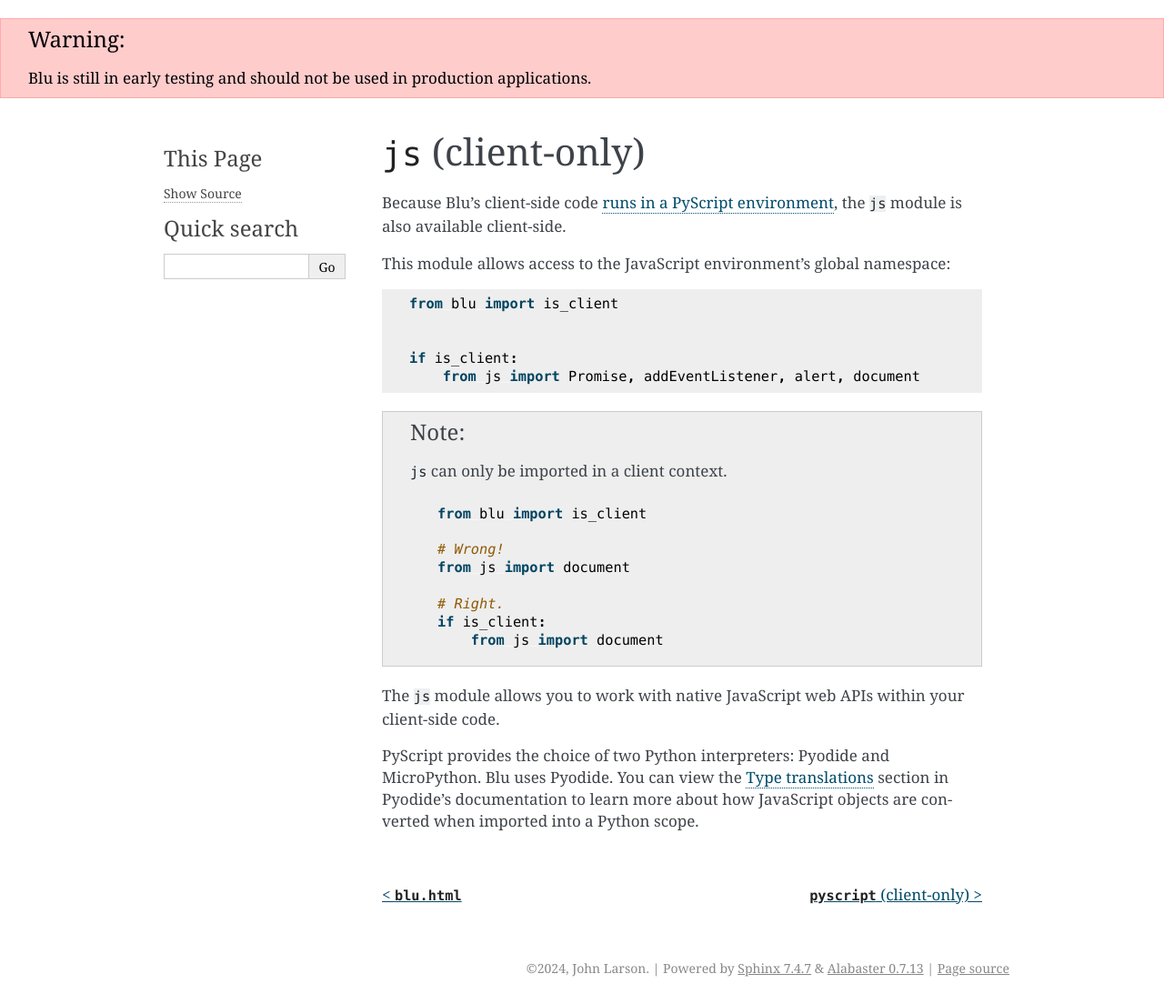
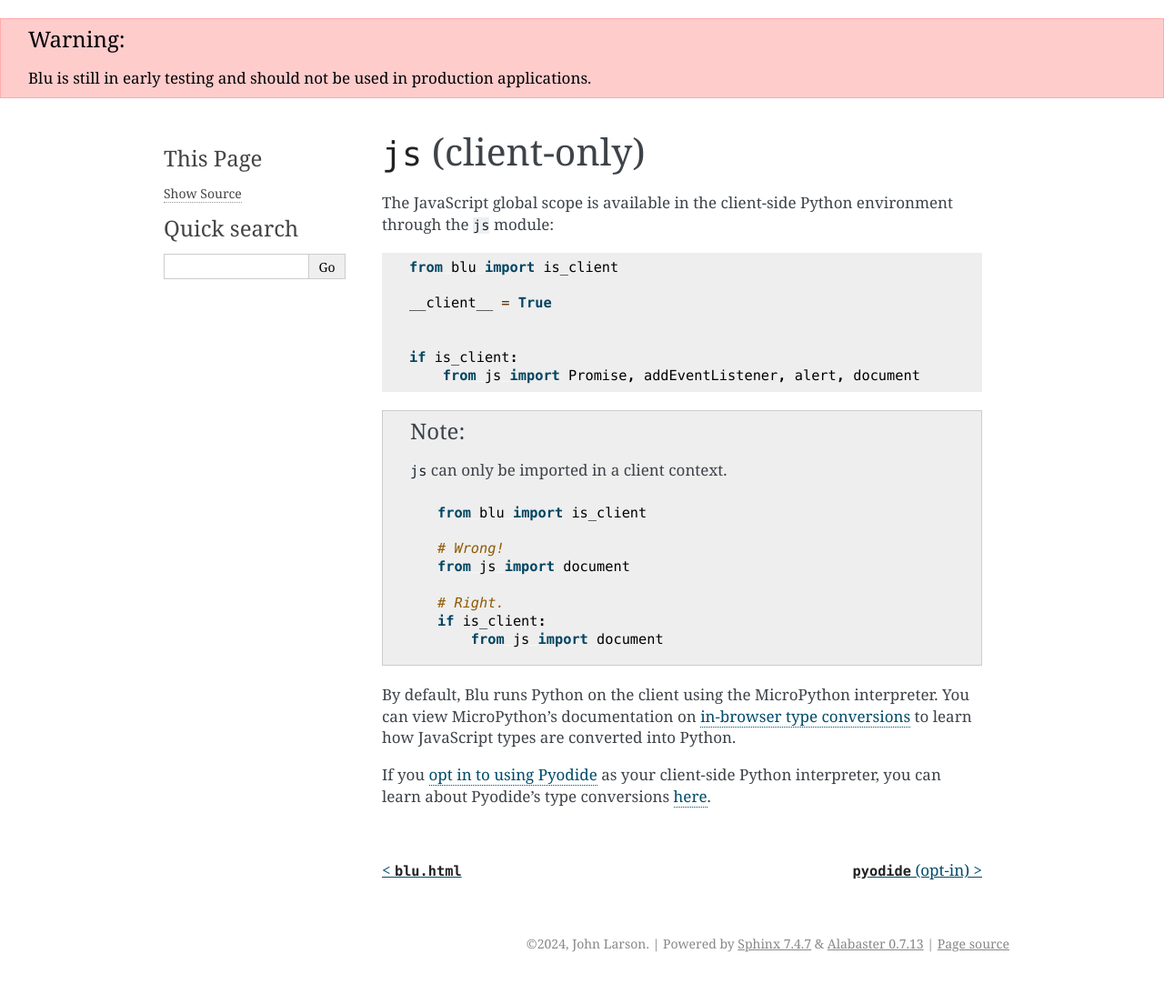
Before and after one commit to johnlarson/blu, a Sphinx documentation site: the page built from docs/api-reference/js.rst, in a window 1280 px wide. Shown: the whole page at 91% size. Built offline with Sphinx 7.4.7, drawn with Linux system fonts in a browser that asks for light colours; after the commit the page ends 1077 px from its top, so only the background shows below that.

Commit message:
update blu.html and client-side packages to reflect changes to client-side environment

```diff
--- a/docs/api-reference/index.rst
+++ b/docs/api-reference/index.rst
@@ -8,6 +8,6 @@
    blu
    blu.html
    js
-   pyscript
+   pyodide
    file-conventions
    cli
--- a/docs/api-reference/js.rst
+++ b/docs/api-reference/js.rst
@@ -1,13 +1,13 @@
 ``js`` (client-only)
 ====================
 
-Because Blu's client-side code :ref:`runs in a PyScript environment <pyscript>`, the ``js`` module is also available client-side.
-
-This module allows access to the JavaScript environment's global namespace:
+The JavaScript global scope is available in the client-side Python environment through the ``js`` module:
 
 .. code-block:: python
 
     from blu import is_client
+
+    __client__ = True
 
 
     if is_client:
@@ -30,6 +30,6 @@
             from js import document
 
 
-The ``js`` module allows you to work with native JavaScript web APIs within your client-side code.
+By default, Blu runs Python on the client using the MicroPython interpreter. You can view MicroPython's documentation on `in-browser type conversions <https://github.com/micropython/micropython/blob/master/ports/webassembly/README.md#proxying>`_ to learn how JavaScript types are converted into Python.
 
-PyScript provides the choice of two Python interpreters: Pyodide and MicroPython. Blu uses Pyodide. You can view the `Type translations <https://pyodide.org/en/stable/usage/type-conversions.html>`_ section in Pyodide's documentation to learn more about how JavaScript objects are converted when imported into a Python scope.
+If you :doc:`opt in to using Pyodide </appendices/choosing-an-interpreter>` as your client-side Python interpreter, you can learn about Pyodide's type conversions `here <https://pyodide.org/en/stable/usage/type-conversions.html>`_.
```
Also changed, not shown: docs/api-reference/pyodide.rst (added, +36 -0 lines), docs/api-reference/pyscript.rst (deleted, +0 -40 lines).
